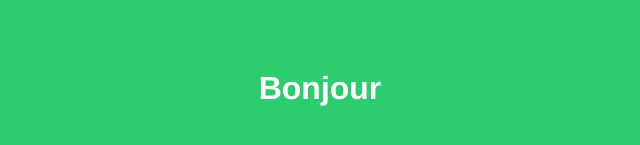
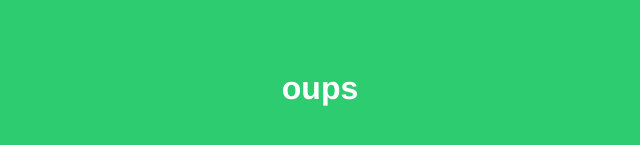
Before and after one commit to KobayashiDesign/hello, a plain HTML site: page hi/index.html in a window 1280 px wide. Shown: the part 271-416 px from the top of the page, without its empty margins (328-968 px from the left). Drawn offline with Linux system fonts and the light colour scheme.

Commit message:
Update index.html

```diff
--- a/hi/index.html
+++ b/hi/index.html
@@ -20,6 +20,6 @@
   }
 </style>
 <body>
-  <h1>Bonjour</h1>
+  <h1>oups</h1>
 </body>
 </html>
```
